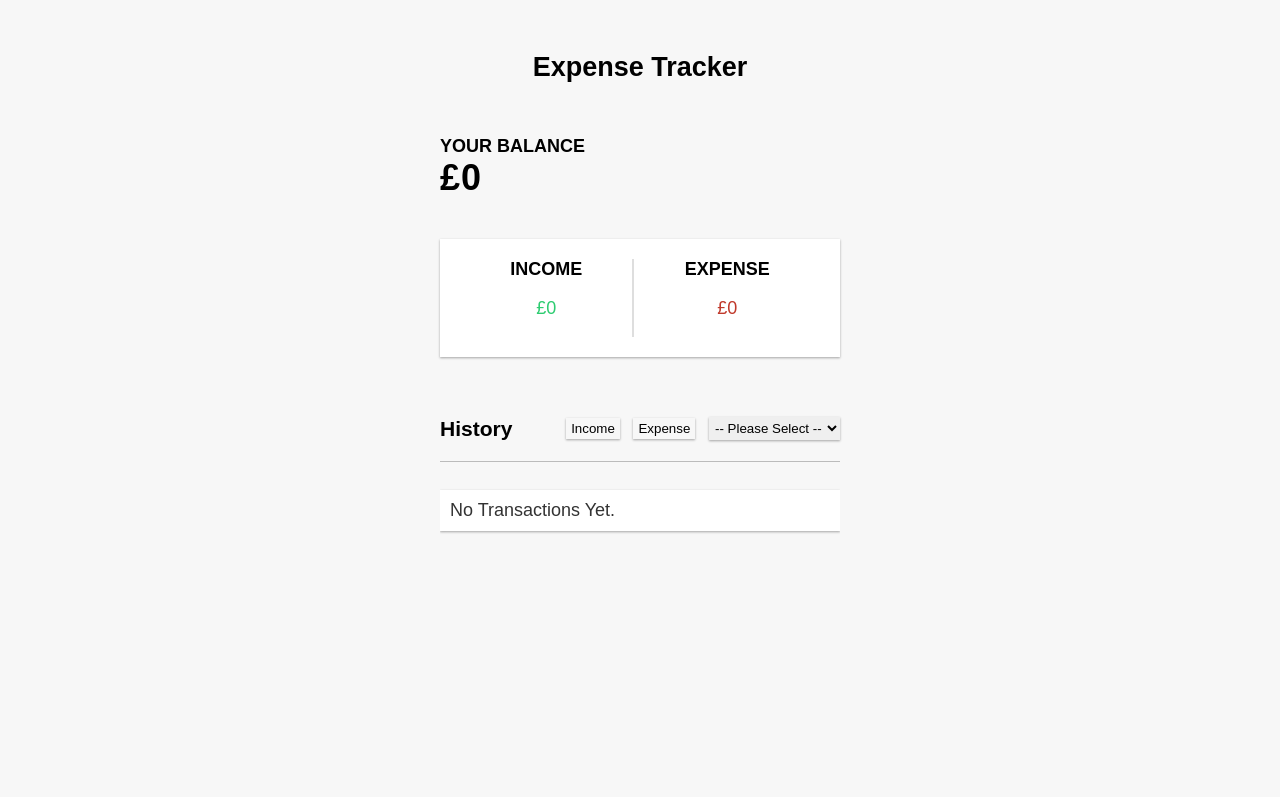
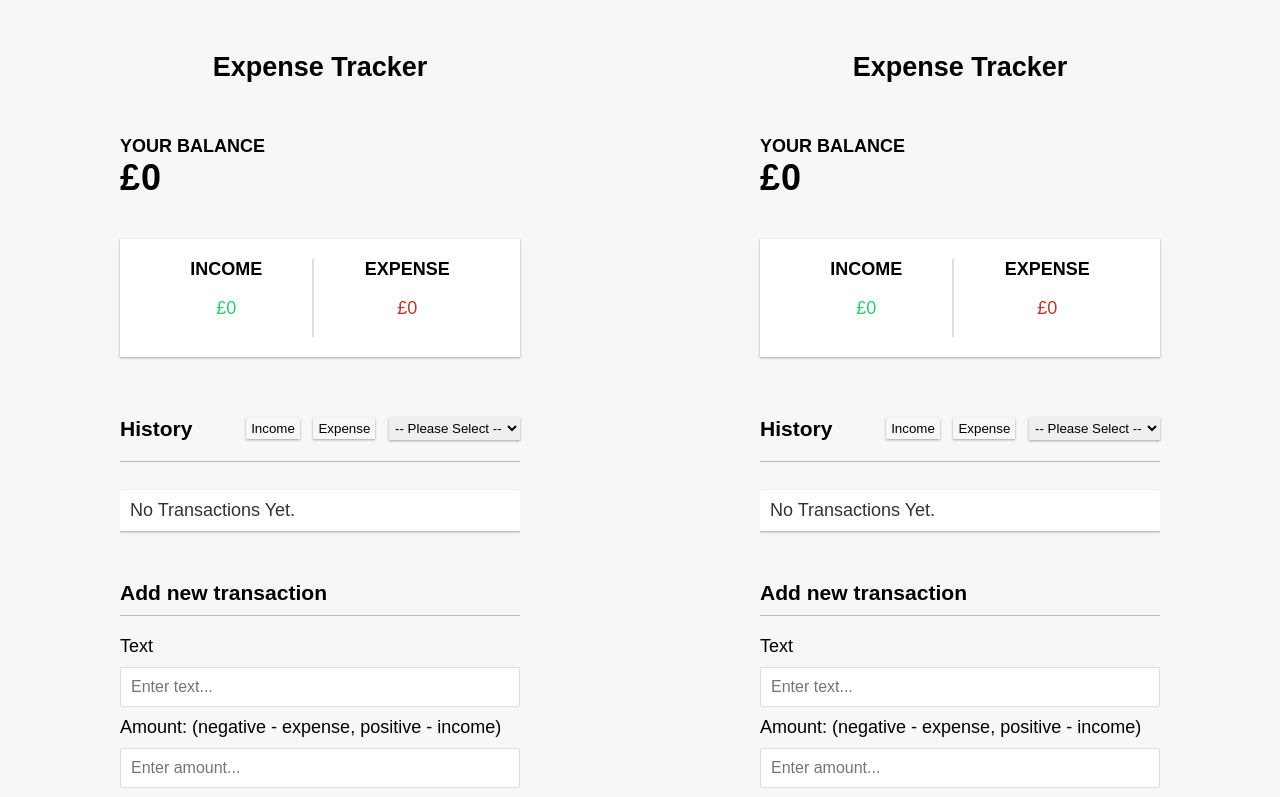
Before and after one commit to udK01/IncomeExpenseApp, a React (Vite) app: page / in a window 1280 px wide. Shown: the top 797 px of the page. Built offline with nearby package versions, Linux system fonts and the light colour scheme.

Commit message:
Extracted The Project Into A Component.

```diff
--- a/src/App.jsx
+++ b/src/App.jsx
@@ -1,57 +1,11 @@
-import IncomeExpenseDisplay from "./components/IncomeExpenseDisplay";
-import BalanceDisplay from "./components/BalanceDisplay";
-import NewTransaction from "./components/NewTransaction";
-import History from "./components/History";
-import { useState, useEffect } from "react";
+import ExpenseApp from "./components/ExpenseApp";
 
 export default function App() {
-  const [transactions, setTransactions] = useState(() => {
-    const savedTransactions = localStorage.getItem("transactions");
-    return savedTransactions ? JSON.parse(savedTransactions) : [];
-  });
-
-  useEffect(() => {
-    localStorage.setItem("transactions", JSON.stringify(transactions));
-  }, [transactions]);
-
-  const { income, expense } = calculateIncomeAndExpense();
-
-  const handleNewTransaction = (newTransaction) => {
-    setTransactions([...transactions, newTransaction]);
-  };
-
-  function handleTransactionDelete(index) {
-    setTransactions(transactions.filter((_, i) => i !== index));
-  }
-
-  function calculateIncomeAndExpense() {
-    let income = 0;
-    let expense = 0;
-
-    transactions.forEach((transaction) => {
-      if (transaction.amount >= 0) {
-        income += transaction.amount;
-      } else {
-        expense += Math.abs(transaction.amount);
-      }
-    });
-
-    return { income, expense };
-  }
-
   return (
     <>
-      <div className="expense-tracker-container">
-        <h2 className="expense-tracker-header">Expense Tracker</h2>
-        <div className="container">
-          <BalanceDisplay balance={income - expense} />
-          <IncomeExpenseDisplay income={income} expense={expense} />
-          <History
-            transactions={transactions}
-            onTransactionDelete={handleTransactionDelete}
-          />
-          <NewTransaction onNewTransaction={handleNewTransaction} />
-        </div>
+      <div className="bank-container">
+        <ExpenseApp bankName={"Lloyds"} />
+        <ExpenseApp bankName={"RBS"} />
       </div>
     </>
   );
--- /dev/null
+++ b/src/components/ExpenseApp.jsx
@@ -0,0 +1,62 @@
+import IncomeExpenseDisplay from "./IncomeExpenseDisplay";
+import BalanceDisplay from "./BalanceDisplay";
+import NewTransaction from "./NewTransaction";
+import History from "./History";
+
+import { useState, useEffect } from "react";
+
+export default function ExpenseApp({ bankName }) {
+  const [transactions, setTransactions] = useState(() => {
+    const savedTransactions = localStorage.getItem(bankName);
+    return savedTransactions ? JSON.parse(savedTransactions) : [];
+  });
+
+  useEffect(() => {
+    localStorage.setItem(bankName, JSON.stringify(transactions));
+  }, [transactions]);
+
+  const { income, expense } = calculateIncomeAndExpense();
+
+  const handleNewTransaction = (newTransaction) => {
+    setTransactions([...transactions, newTransaction]);
+  };
+
+  function handleTransactionDelete(index) {
+    setTransactions(transactions.filter((_, i) => i !== index));
+  }
+
+  function calculateIncomeAndExpense() {
+    let income = 0;
+    let expense = 0;
+
+    transactions.forEach((transaction) => {
+      if (transaction.amount >= 0) {
+        income += transaction.amount;
+      } else {
+        expense += Math.abs(transaction.amount);
+      }
+    });
+
+    return { income, expense };
+  }
+
+  return (
+    <>
+      <div className="expense-tracker-container">
+        <h2 className="expense-tracker-header">Expense Tracker</h2>
+        <div className="container">
+          <BalanceDisplay balance={income - expense} />
+          <IncomeExpenseDisplay income={income} expense={expense} />
+          <History
+            transactions={transactions}
+            onTransactionDelete={handleTransactionDelete}
+          />
+          <NewTransaction
+            onNewTransaction={handleNewTransaction}
+            bankName={bankName}
+          />
+        </div>
+      </div>
+    </>
+  );
+}
--- a/src/components/NewTransaction.jsx
+++ b/src/components/NewTransaction.jsx
@@ -1,9 +1,12 @@
-export default function NewTransaction({ onNewTransaction }) {
+export default function NewTransaction({ onNewTransaction, bankName }) {
+  const textName = `${bankName}Text`;
+  const amountName = `${bankName}Amount`;
+
   const handleNewTransaction = (e) => {
     e.preventDefault();
 
-    const textInput = document.getElementById("text").value;
-    const amountInput = document.getElementById("amount").value;
+    const textInput = document.getElementById(textName).value;
+    const amountInput = document.getElementById(amountName).value;
 
     if (textInput !== `` && amountInput !== null && amountInput !== `0`) {
       const newTransaction = {
@@ -13,8 +16,8 @@ export default function NewTransaction({ onNewTransaction }) {
 
       onNewTransaction(newTransaction);
 
-      document.getElementById("text").value = "";
-      document.getElementById("amount").value = "";
+      document.getElementById(textName).value = "";
+      document.getElementById(amountName).value = "";
     }
   };
 
@@ -24,11 +27,11 @@ export default function NewTransaction({ onNewTransaction }) {
       <form className="form" onSubmit={handleNewTransaction}>
         <div>
           <label>Text</label>
-          <input type="text" id="text" placeholder="Enter text..." />
+          <input type="text" id={textName} placeholder="Enter text..." />
         </div>
         <div>
           <label>Amount: (negative - expense, positive - income)</label>
-          <input type="number" id="amount" placeholder="Enter amount..." />
+          <input type="number" id={amountName} placeholder="Enter amount..." />
         </div>
         <button className="btn">Add transaction</button>
       </form>
--- a/src/index.css
+++ b/src/index.css
@@ -108,7 +108,7 @@ input[type='number'] {
   list-style-type: none;
   padding: 0;
   /* margin-bottom: 40px; */
-  height:300px;
+  max-height:300px;
   overflow-y:scroll;
   scrollbar-width: none;
   position: relative;
@@ -219,3 +219,8 @@ input[type='number'] {
 .underline {
   border-bottom: 1px solid #bbb;
 }
+
+.bank-container {
+  display: flex;
+  justify-content: center;
+}
```
